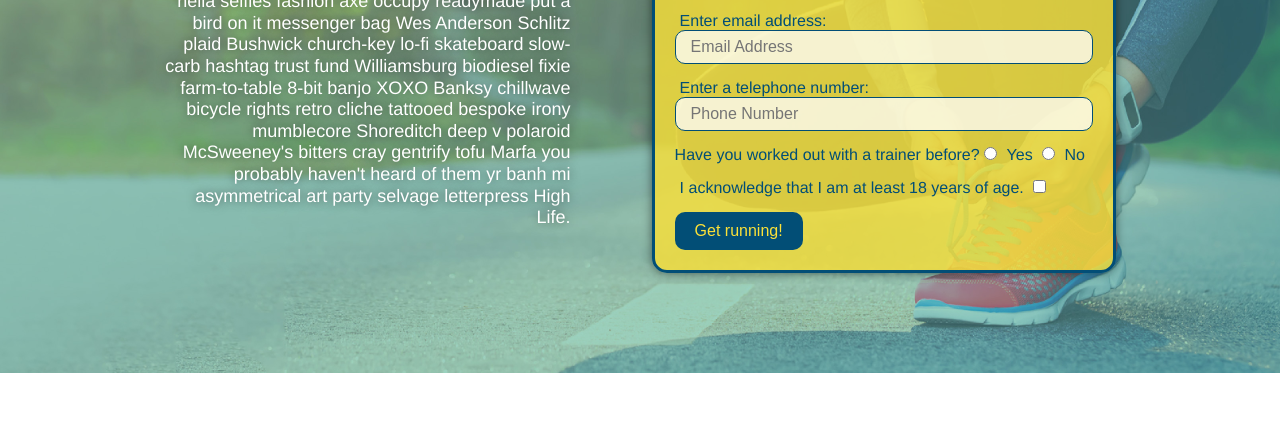
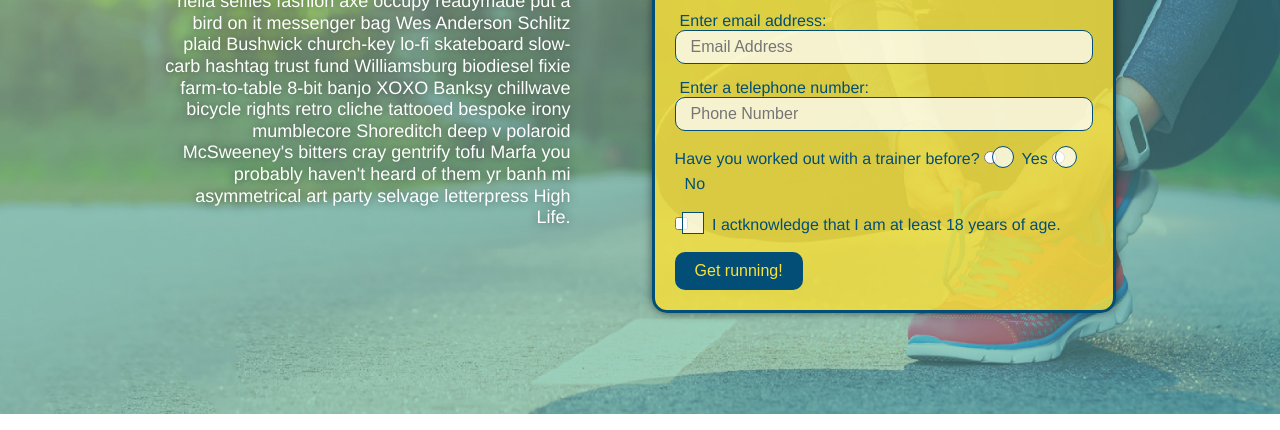
Before and after one commit to JayTheDon1/Run-buddy1, a plain HTML site: page index.html in a window 1280 px wide. Shown: the part 345-775 px from the top of the page. Drawn offline with Linux system fonts and the light colour scheme.

Commit message:
adding checkboxe features

```diff
--- a/assets/css/style.css
+++ b/assets/css/style.css
@@ -25,6 +25,7 @@
     background-position: center;
     background-attachment: fixed;
     background-position: 80%;
+    z-index: 9999;
   }
 
   header h1 {
@@ -181,6 +182,60 @@
 
   .hero-form button:hover {
     background-color: #39a6b2;
+  }
+
+  .checkbox-wrapper label, .radio-wrapper label {
+    position: relative;
+    left: 10px;
+    margin: 10px;
+    line-height: 1.6;
+  }
+
+  .checkbox-wrapper label::before, .radio-wrapper label::before {
+    content: "";
+    height: 20px;
+    width: 20px;
+    background: rgba(255, 255, 255, 0.75);
+    border: 1px solid #024e76;
+    position: absolute;
+    top: -4px;
+    left: -30px;
+  }
+
+  .radio-wrapper label::before {
+    border-radius: 50%;
+  }
+
+  .radio-wrapper label::after {
+    content: "";
+    width: 20px;
+    height: 20px;
+    border-radius: 50%;
+    background: #024e76;
+    position: absolute;
+    left: -29px;
+    top: -3px;
+    background-image: radial-gradient(circle, #39a6b2, #024e76);
+  }
+
+  .checkbox-wrapper label::after {
+    content: "";
+    height: 6px;
+    width: 14px;
+    border-left: 2px solid #024e76;
+    border-bottom: 2px solid #024e76;
+    position: absolute;
+    left: -26px;
+    top: 1px;
+    transform: rotate(-58deg);
+  }
+
+  .checkbox-wrapper input + label::after, .radio-wrapper input + label::after {
+    content: none;
+  }
+
+  .checkbox-wrapper input:checked + label::after, .radio-wrapper input:checked + label::after {
+      content: "";
   }
 
   /* HERO STYLES END */
--- a/index.html
+++ b/index.html
@@ -56,16 +56,20 @@
                     <input type="tel" placeholder="Phone Number" name="phone" id="phone" class="form-input" />
                     <p>
                         Have you worked out with a trainer before?
-                        <input type="radio" name="trainer-confirm" id="trainer-yes" />
-                        <label for="trainer-yes">Yes</label>
-                        <input type="radio" name="trainer-confirm" id="trainer-no"/>
-                        <label for="trainer-no">No</label>
+                        <span class="radio-wrapper">
+                            <input type="radio" name="trainer-confirm" id="trainer-yes" />
+                            <label for="trainer-yes">Yes</label>
+                        </span>
+                        <span class="radio-wrapper">
+                            <input type="radio" name="trainer-confirm" id="trainer-no"/>
+                            <label for="trainer-no">No</label>
+                        </span>
                     </p>
                     <p>
-                        <label for="checkbox">
-                            I acknowledge that I am at least 18 years of age.
-                        </label>
-                        <input type="checkbox" name="checkpoint1" id="checkbox" />
+                        <span class="checkbox-wrapper">
+                            <input type="checkbox" name="age-confirm" id="checkbox" />
+                            <label for="checkbox">I actknowledge that I am at least 18 years of age.</label>
+                        </span>
                     </p>
                     <button type="submit">
                         Get running!
```
Lines whose indentation alone changed are shown as unchanged.
